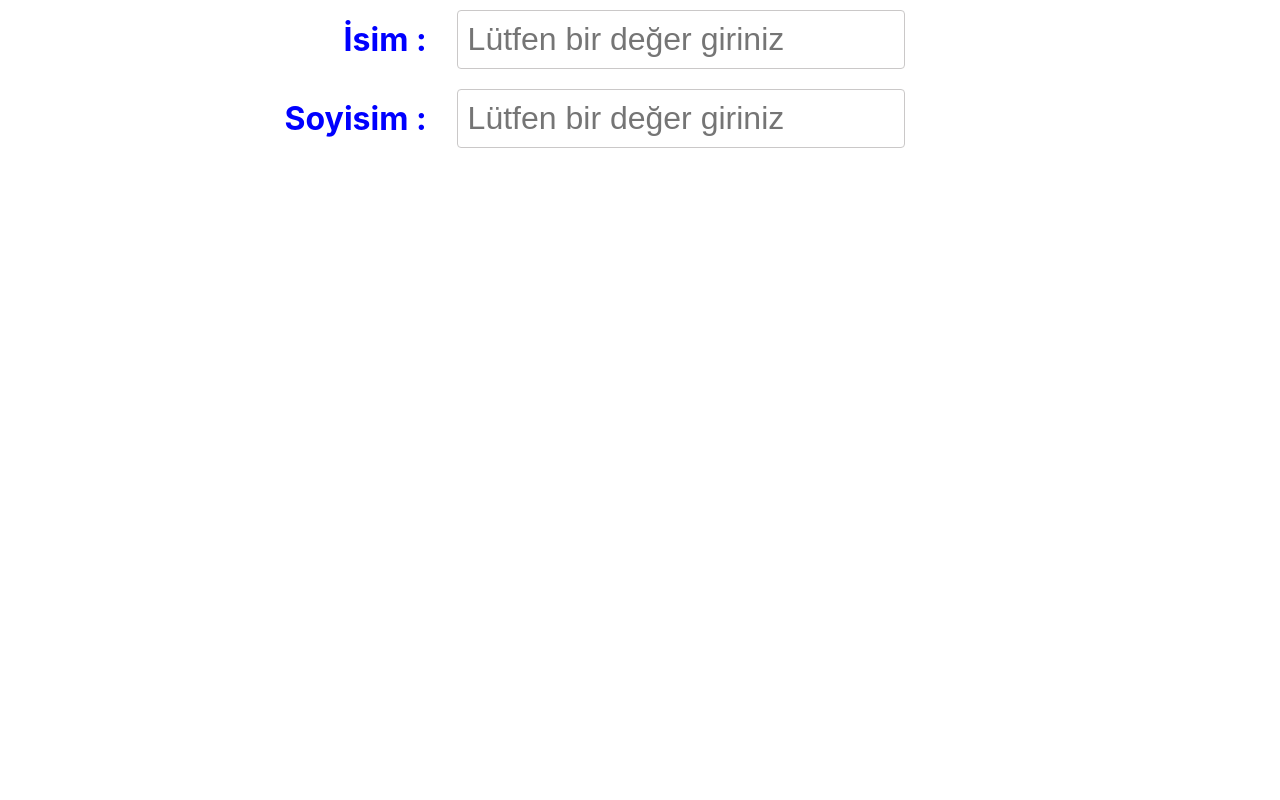
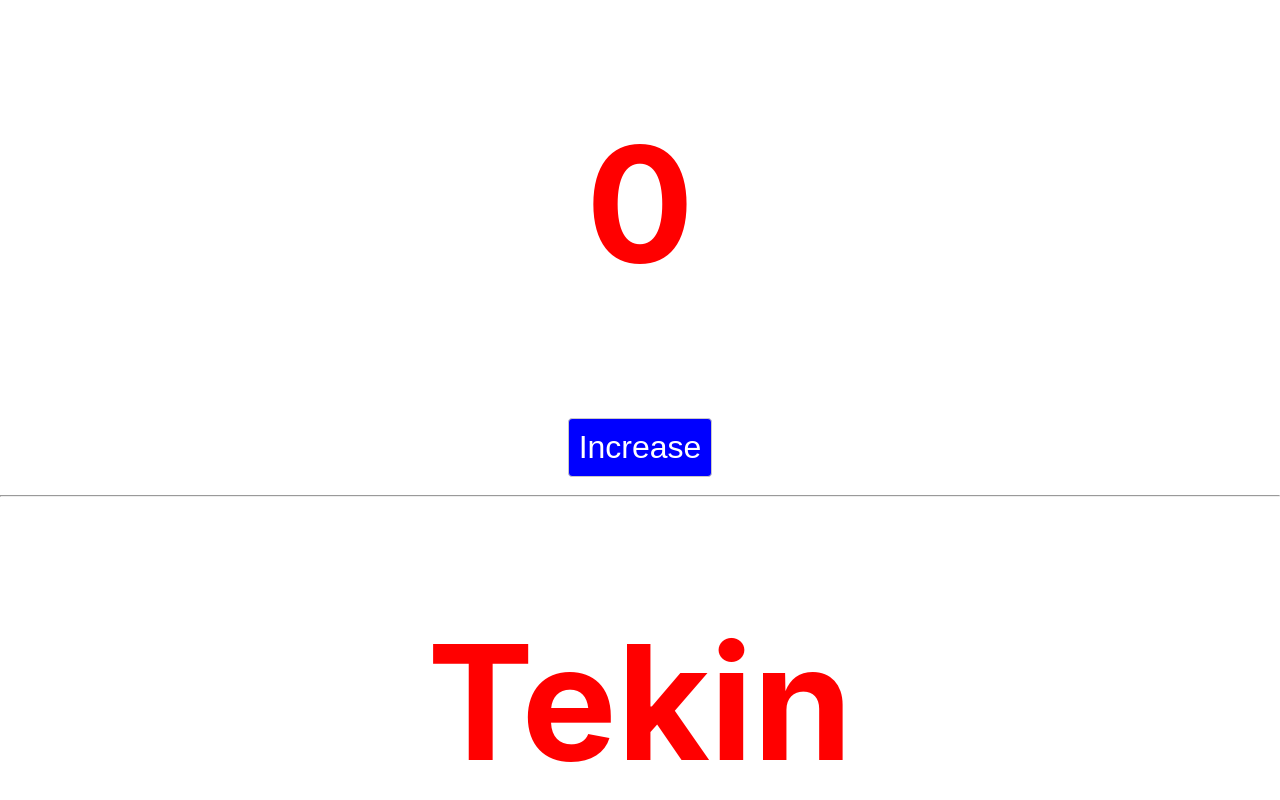
Before and after one commit to gundogdutekin/React-Learning, a React (Create React App) app: page / in a window 1280 px wide. Shown: the top 800 px of the page. Built offline with nearby package versions, Linux system fonts and the light colour scheme.

Commit message:
How to use useEffect?

```diff
--- /dev/null
+++ b/src/components/EffectExample.js
@@ -0,0 +1,33 @@
+import { useState ,useEffect } from "react";
+
+function EffectExample() {
+    const [count, setCount] = useState(0);
+    const [name, setName] = useState('Tekin');
+    useEffect(() => {
+        console.log("Counter state mounted");
+    }, [count]);
+    useEffect(() => {
+        console.log("Name state mounted");
+    }, [name]);
+  return (
+    <div className="container">
+         <div>
+            <h1>{count}</h1>
+            <div>
+                 <button className="btn" onClick={()=>setCount(count+1)}>Increase</button>
+            </div>
+            <hr/>
+            <h1>{name}</h1>
+            <div>
+                 <button className="btn" onClick={()=>setName("Emin Burak")}>Change Name</button>
+            </div>
+
+
+         </div>
+    </div>
+
+
+  )
+}
+
+export default EffectExample
--- a/src/index.css
+++ b/src/index.css
@@ -15,8 +15,8 @@ code {
   margin:0 auto;
 }
 div{
-
   margin:0 auto;
+  text-align: center;
 }
 .red{
   color: red;
@@ -46,6 +46,7 @@ div h6{
   padding: 10px;
   margin: 10px;
   cursor: pointer;
+  text-align: center;
 }
 .btn:hover{
   background-color: rgb(136, 136, 225);
--- a/src/index.js
+++ b/src/index.js
@@ -3,13 +3,14 @@ import ReactDOM from 'react-dom/client';
 import './index.css';
 //import App from './App';
 //import Counter from "./components/Counter";
-import InputExample from "./components/InputExample";
+//import InputExample from "./components/InputExample";
 import reportWebVitals from './reportWebVitals';
+import EffectExample from './components/EffectExample';
 
 const root = ReactDOM.createRoot(document.getElementById('root'));
 root.render(
   <React.StrictMode>
-  <InputExample/>
+    <EffectExample/>
   </React.StrictMode>
 );
 
```
